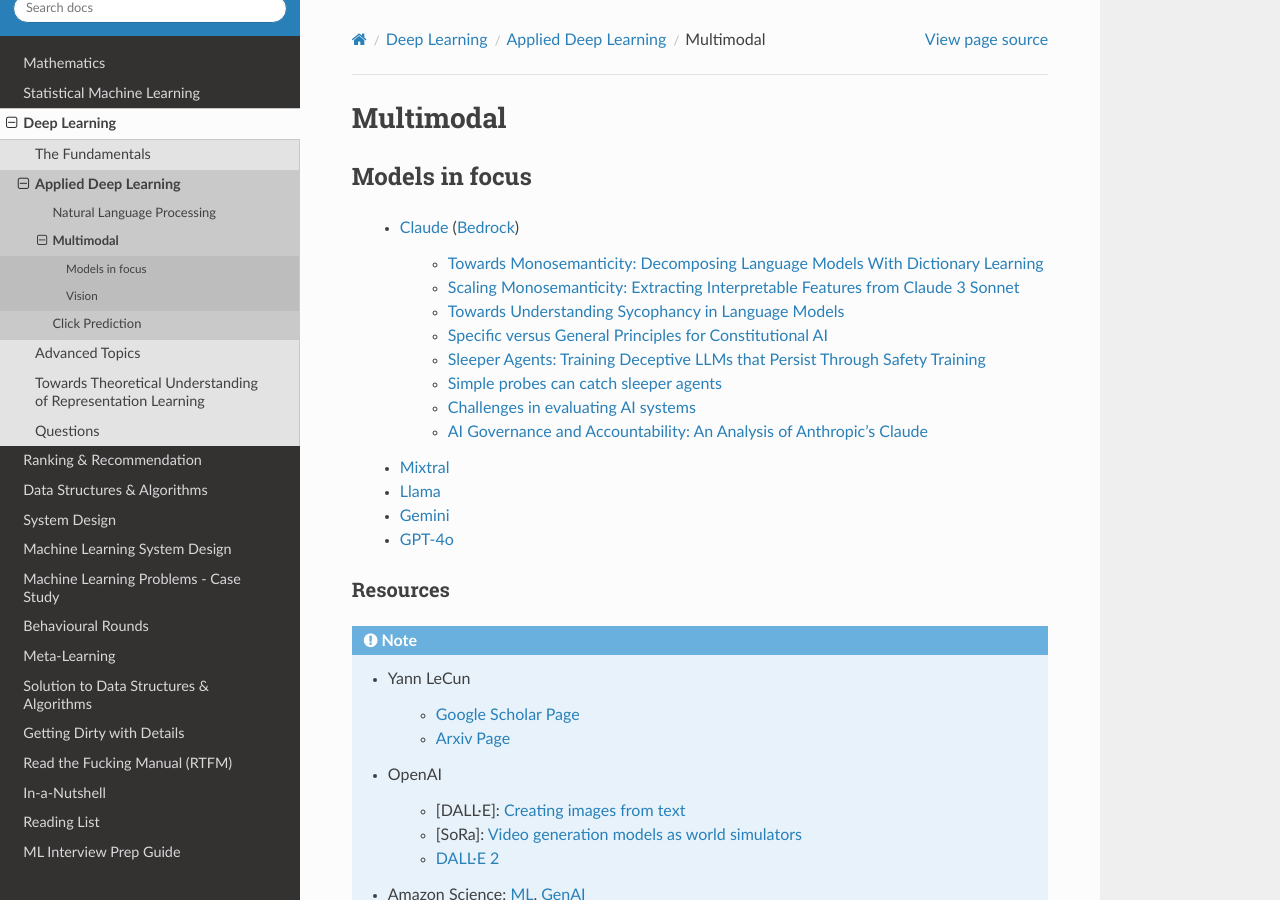
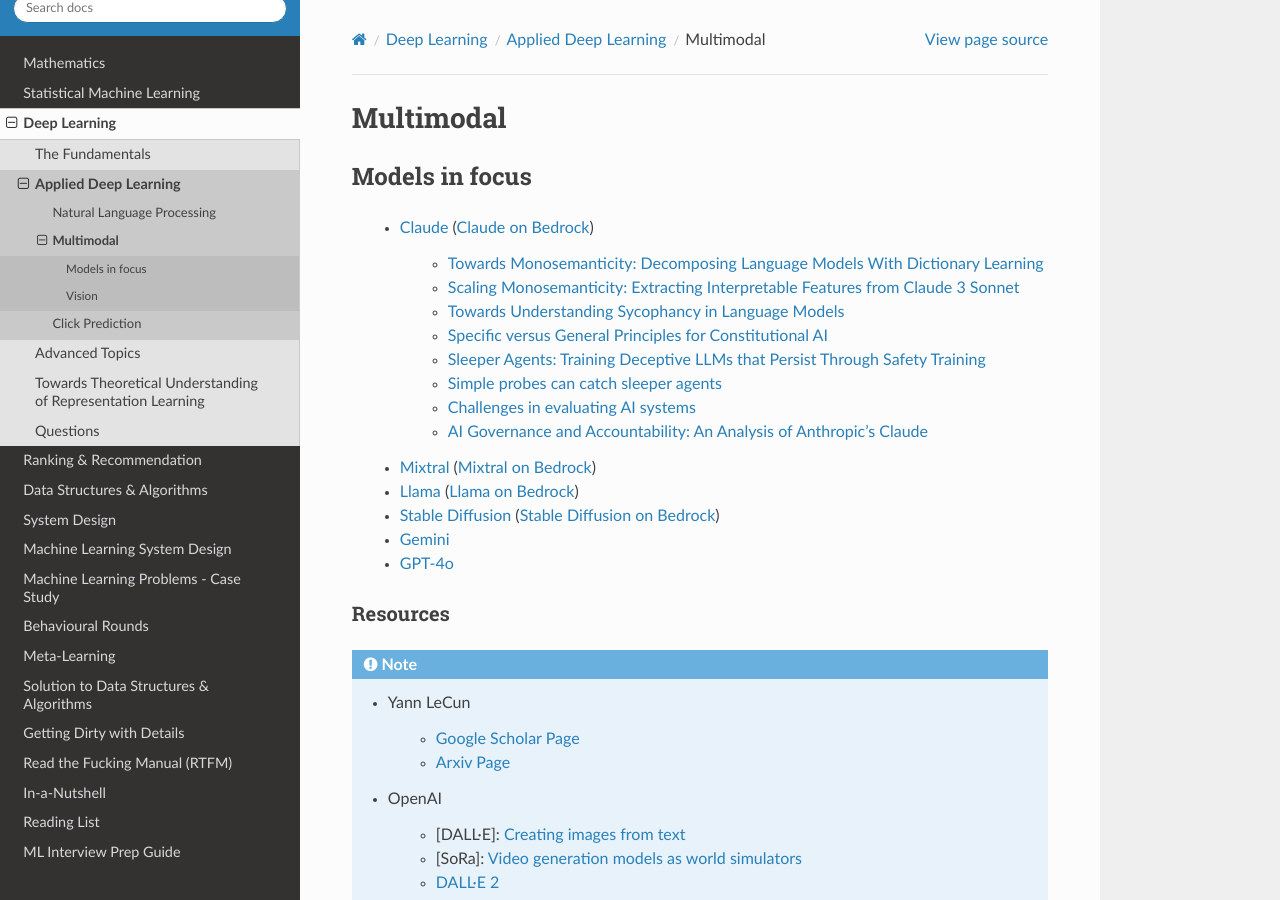
Before and after one commit to uselesstechjunks/leetcode, a Sphinx documentation site: the page built from docs/source/dl/application/multimodal.rst, in a window 1280 px wide and 900 px high. Built offline with Sphinx 7.4.7 and the Read the Docs theme 2.0.0, drawn with Linux system fonts in a browser that asks for light colours.

Commit message:
Update multimodal.rst

```diff
--- a/docs/source/dl/application/multimodal.rst
+++ b/docs/source/dl/application/multimodal.rst
@@ -4,7 +4,7 @@ Multimodal
 ******************************************************************************************
 Models in focus
 ******************************************************************************************
-	* `Claude <https://www.anthropic.com/news/claude-3-family>`_ (`Bedrock <https://aws.amazon.com/bedrock/claude/>`_)
+	* `Claude <https://www.anthropic.com/news/claude-3-family>`_ (`Claude on Bedrock <https://aws.amazon.com/bedrock/claude/>`_)
 
 		* `Towards Monosemanticity: Decomposing Language Models With Dictionary Learning <https://transformer-circuits.pub/2023/monosemantic-features>`_
 		* `Scaling Monosemanticity: Extracting Interpretable Features from Claude 3 Sonnet <https://transformer-circuits.pub/2024/scaling-monosemanticity/index.html>`_
@@ -14,8 +14,9 @@ Models in focus
 		* `Simple probes can catch sleeper agents <https://www.anthropic.com/research/probes-catch-sleeper-agents>`_
 		* `Challenges in evaluating AI systems <https://www.anthropic.com/research/evaluating-ai-systems>`_
 		* `AI Governance and Accountability: An Analysis of Anthropic's Claude <https://arxiv.org/pdf/2407.01557v1>`_
-	* `Mixtral <https://mistral.ai/news/mixtral-of-experts/>`_
-	* `Llama <https://ai.meta.com/blog/meta-llama-3/>`_
+	* `Mixtral <https://mistral.ai/news/mixtral-of-experts/>`_ (`Mixtral on Bedrock <https://aws.amazon.com/bedrock/mistral/>`_)
+	* `Llama <https://ai.meta.com/blog/meta-llama-3/>`_ (`Llama on Bedrock <https://aws.amazon.com/bedrock/llama/>`_)
+	* `Stable Diffusion <https://stability.ai/news/stable-diffusion-3-research-paper>`_ (`Stable Diffusion on Bedrock <https://aws.amazon.com/bedrock/stable-diffusion/>`_)
 	* `Gemini <https://blog.google/technology/ai/google-gemini-ai/>`_
 	* `GPT-4o <https://openai.com/index/hello-gpt-4o/>`_
 
```
